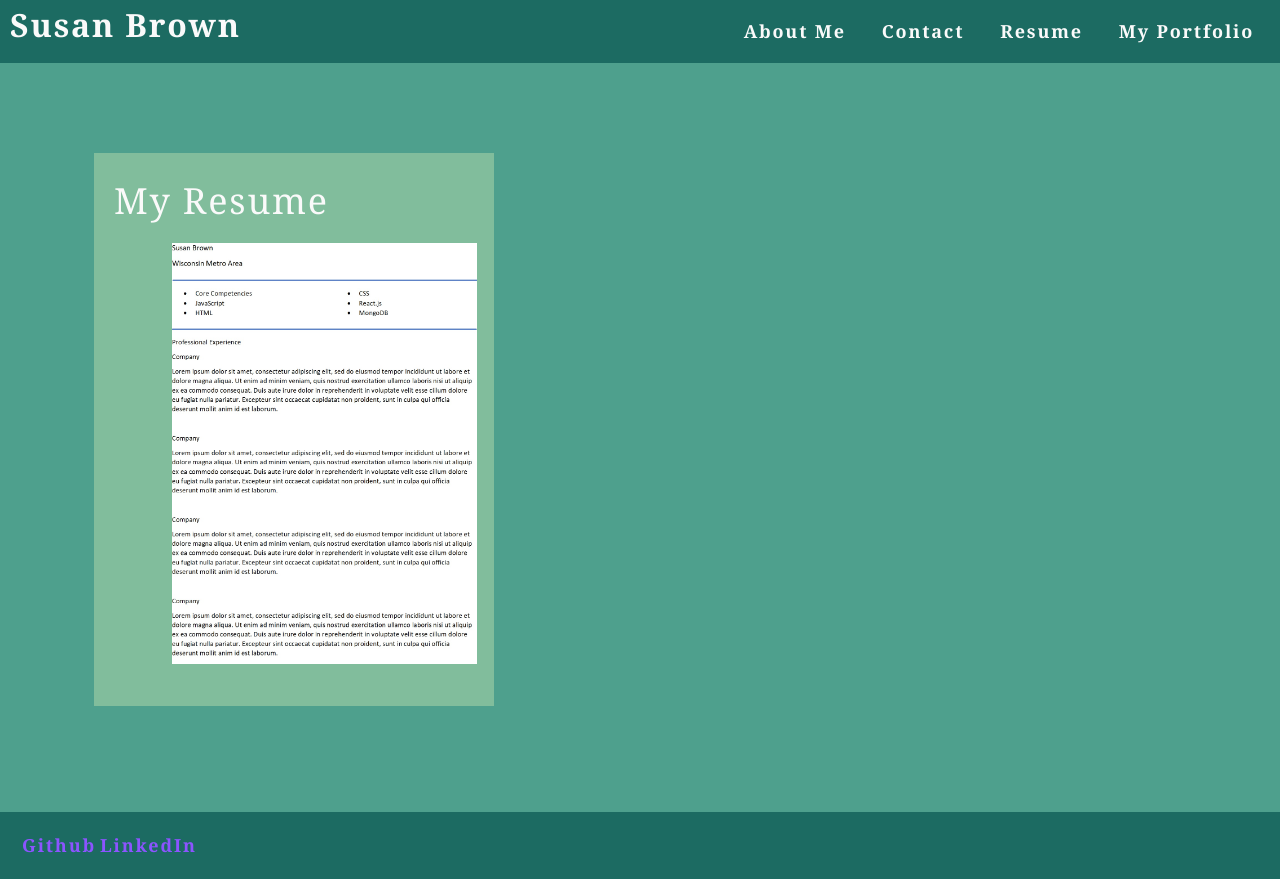
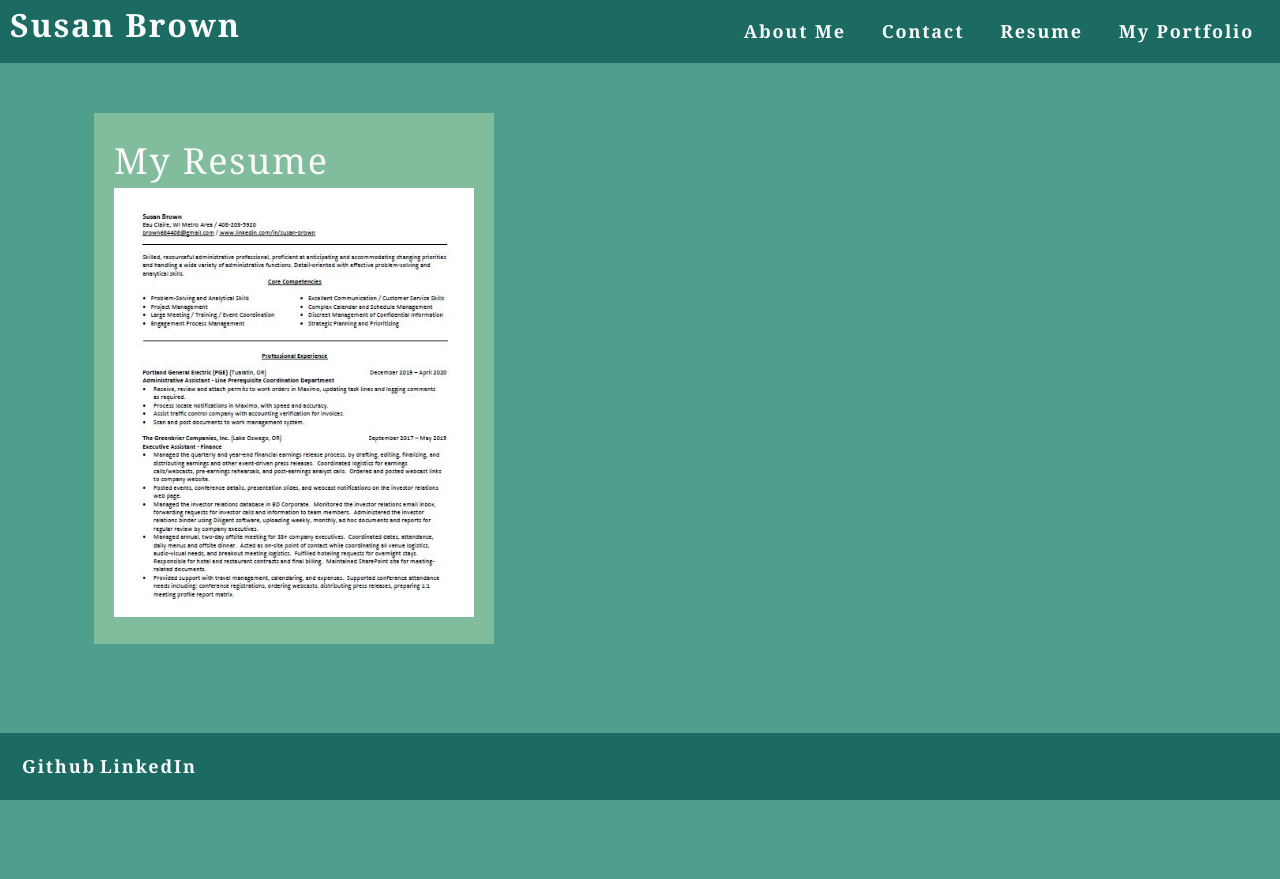
Before and after one commit to SuB-GH/react-portfolio, a React (Create React App) app: page / in a window 1280 px wide. Both pictures are taken after a click on the item "Resume". After the commit the page ends 800 px from the top, so only its background shows below. Built offline with nearby package versions, Linux system fonts and the light colour scheme.

Commit message:
code refactor and stylizing

```diff
--- a/src/components/About/index.js
+++ b/src/components/About/index.js
@@ -1,5 +1,5 @@
 import React from 'react';
-//import coverImage from '../../assets/cover/cover-image.jpg';
+
 function About() {
   return (
     <section id="myAbout" className="my-5">
--- a/src/components/Footer/index.js
+++ b/src/components/Footer/index.js
@@ -1,20 +1,15 @@
 import React from "react";
-import Nav from '../Nav';
-//import { capitalizeFirstLetter } from '../../utils/helpers';
 
 function Footer() {
   return (
-    <section id="myFooter" className="my-2">
-
-
-      <a href="https://github.com/SuB-GH" target="_blank" rel="noreferrer">
+    <section id="myFooter">
+      <a urlFooter href="https://github.com/SuB-GH" target="_blank" rel="noreferrer">
         Github
       </a>
 
-      <a href="https://www.linkedin.com/in/susan-brown" target="_blank" rel="noreferrer">
+      <a urlFooter href="https://www.linkedin.com/in/susan-brown" target="_blank" rel="noreferrer">
         LinkedIn
       </a>
-
 
     </section>
   );
--- a/src/components/Header/index.js
+++ b/src/components/Header/index.js
@@ -1,9 +1,6 @@
-//Header = parent / Nav= child. Header component should return Nav (a JSX element)
+
 import React from "react";
 import Nav from '../Nav';
-//import About from '../About';
-
-//import { capitalizeFirstLetter } from '../../utils/helpers';
 
 function Header() {
 
--- a/src/components/Project/index.js
+++ b/src/components/Project/index.js
@@ -1,9 +1,6 @@
-// Project is a child of Portfolio?
 import React, { useState } from 'react';
-//import Modal from '../Modal';
 const Project = ({ project }) => {
-  // const [isModalOpen, setIsModalOpen] = useState(false);
-  // const [currentProject, setCurrentProject] = useState();
+
   const [projects] = useState([
     {
       name: 'Run Buddy',
@@ -53,14 +50,15 @@ const Project = ({ project }) => {
 
       <div id="myProjects" className="flex-row">
         {projects.map((project, i) => (
-          <div class="projContainer" id="jpegs">
+          <div className="projContainer" id="jpegs">
             <h3>{project.name}</h3>
-            <p class="urls">
+            <p id="urls">
             <a href={project.deployed} target='_blank' rel={project.deployed}>
-              Deployed
+              <button className="urlBtn">Deployed</button>
             </a>
+
             <a href={project.github} target='_blank' rel={project.github} >
-              Github
+              <button className="urlBtn">Github</button>
               </a>
             </p>
             <img
--- a/src/components/Resume/index.js
+++ b/src/components/Resume/index.js
@@ -3,16 +3,33 @@ import React from 'react';
 
 function Resume() {
   return (
-    <section id="myRes" className="my-5">
-      <h1 id="resume">My Resume</h1>
-      <img
-            src={require(`../../assets/resume/sample-resume.jpg`)}
-            alt="resume"
-            className="img-thumbnail mx-1"
-            //onClick={() => toggleModal(project, i)}
-            //key={project.name}
-          />
-    </section>
+    <div className="resDiv">
+      <section id="myRes">
+        <h1 id="resume">My Resume</h1>
+        <img
+          src={require(`../../assets/resume/resume.jpg`)}
+          alt="resume"
+          className="thumbnail"
+        />
+      </section>
+      {/* <section>
+        HTML
+        CSS
+        Git
+        GitHub
+        JavaScript
+        APIs
+        Node.js
+        Object-Oriented Programming
+        Express.js
+        SQL
+        Object Relational Mapping
+        Model-View Controller
+        NoSQL
+        React
+      </section> */}
+    </div>
+
   );
 }
 
--- a/src/index.css
+++ b/src/index.css
@@ -5,7 +5,7 @@ main {
 }
 
 :root {
-  --primary: #8c54ff;
+
   --secondary: #F3A847;
   --tertiary: #B12704;
   --light: #fafafa;
@@ -175,9 +175,26 @@ section .my-5 {
   color: rgba(0, 0, 0, .65)
 }
 
-.urls {
+
+#urls {
   font-size: 20px;
-  color: rgba(0, 0, 0, .65)
+  color: rgba(0, 0, 0, .65);
+  margin: 2px;
+
+}
+
+.urlBtn {
+  align-content: flex-end;
+  font-size: 10px;
+   background-color: #1c6b62;
+   padding: 5px;
+
+}
+
+.resDiv {
+  align-items: top;
+  top: auto;
+
 }
 
 #attrib1 {
@@ -201,6 +218,10 @@ section .my-5 {
   background-color: #1c6b62;
   padding: 20px;
 
+
+}
+.urlFooter {
+color: white;
 }
 
 button {
```
Also changed, not shown: src/App.js (+0 -18 lines), src/components/Modal/index.js (deleted, +0 -23 lines), src/components/Nav/index.js (+1 -50 lines), src/setupTests.js (+1 -1 lines), src/assets/resume/resume.jpg (added), 1 other file (tests, documents, lock files or other folders).
